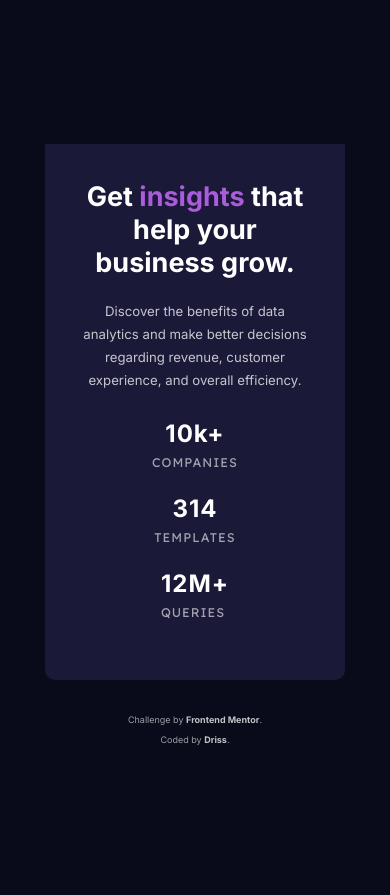
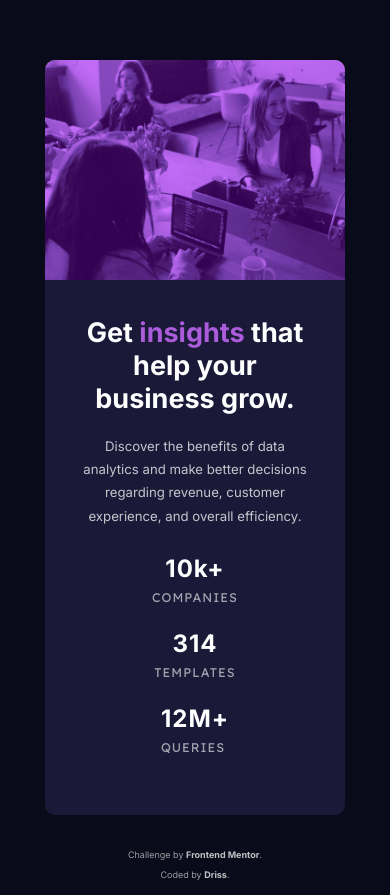
Before and after one commit to DrissssirD/just2Devs, a plain HTML site: page Challenge2/stats-preview-card-component-main Driss/index.html in a window 390 px wide. Before the commit the page ends 844 px from the top, so only its background shows below. Drawn offline with Linux system fonts and the light colour scheme.

Commit message:
Update style.css

```diff
--- a/Challenge2/stats-preview-card-component-main Driss/style.css
+++ b/Challenge2/stats-preview-card-component-main Driss/style.css
@@ -1,6 +1,6 @@
 @import url("https://fonts.googleapis.com/css2?family=Inter:wght@400;700&family=Lexend+Deca&display=swap");
 
-
+/* variables */
 
 :root {
   font-size: 15px;
@@ -16,7 +16,7 @@
   --bg-light-violet: hsl(293deg, 42%, 35%, 0.24);
 }
 
-
+/* defaults */
 
 *,
 *::after,
@@ -37,7 +37,7 @@ body {
   font-weight: 400;
 }
 
-
+/* stats card */
 
 main {
   min-width: 600px;
@@ -96,7 +96,7 @@ section ul p {
   font-size: 0.75rem;
 }
 
-.image {
+.bg-img {
   min-height: 10em;
   width: 540px;
   min-width: 200px;
@@ -118,7 +118,7 @@ section ul p {
   mix-blend-mode: color-burn;
 }
 
-
+/* footer */
 
 .attribution {
   position: absolute;
@@ -140,7 +140,7 @@ section ul p {
   color: var(--prim-violet);
 }
 
-
+/* media queries */
 
 @media only screen and (max-width: 1024px) {
   :root {
@@ -194,7 +194,7 @@ section ul p {
   section ul p {
     font-size: 1.05rem;
   }
-  .image {
+  .bg-img {
     height: 220px;
     width: 300px;
     border-radius: 10px 10px 0 0;
```
